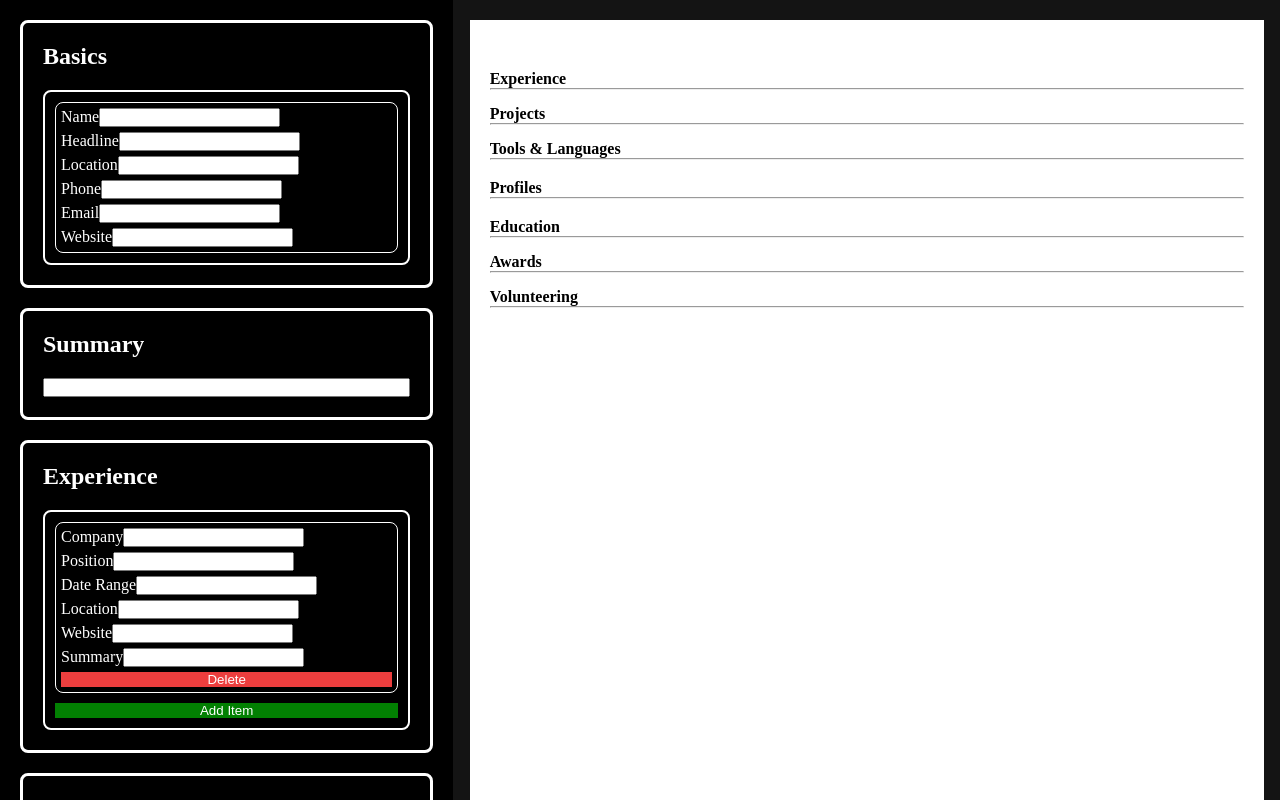
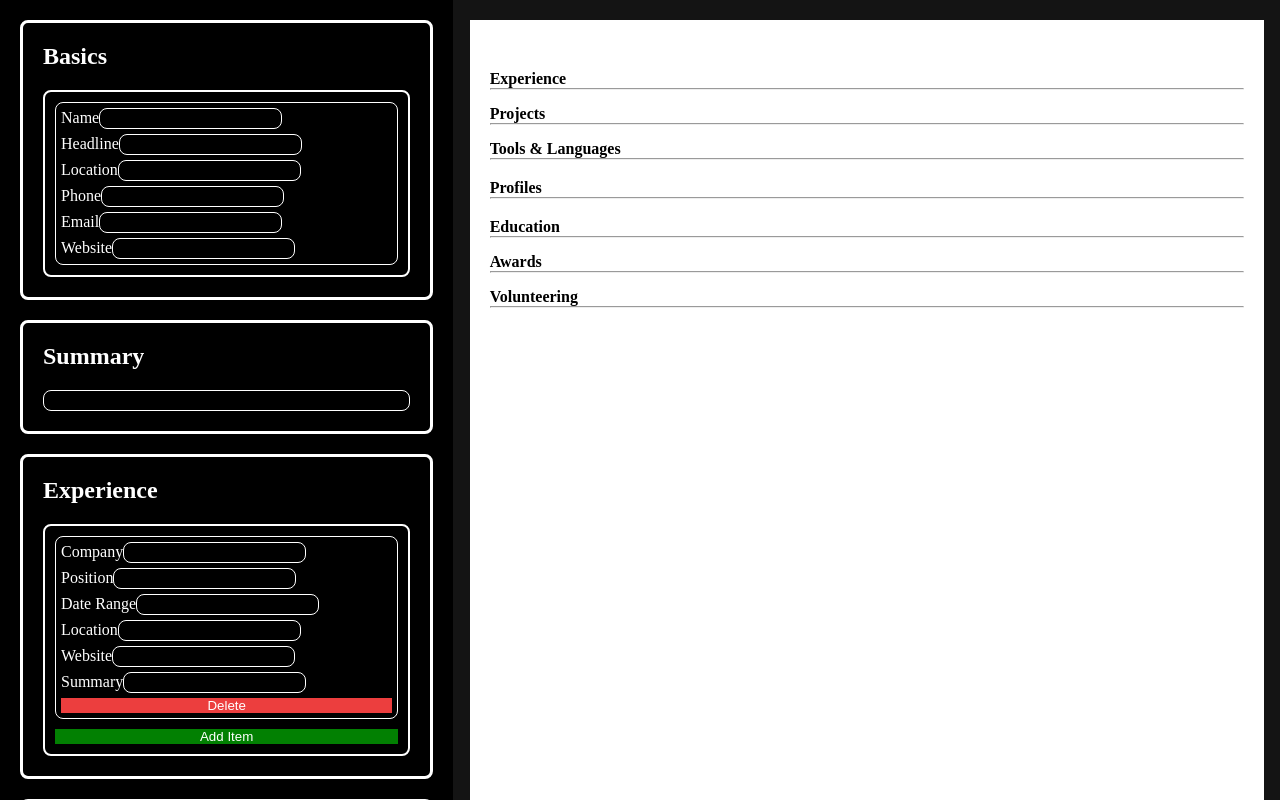
Before and after one commit to JefinCodes/resume-builder, a React (Vite) app: page / in a window 1280 px wide. Built offline with nearby package versions, Linux system fonts and the light colour scheme.

Commit message:
feat: update input box style

```diff
--- a/src/App.css
+++ b/src/App.css
@@ -4,6 +4,14 @@ a:hover,
 a:active{
 	color: inherit;
 	text-decoration: underline;
+}
+
+input {
+	color: white;
+	background-color: black;
+	padding: 2px;
+	border: 1px solid white;
+	border-radius: 8px;
 }
 
 .application {
```
